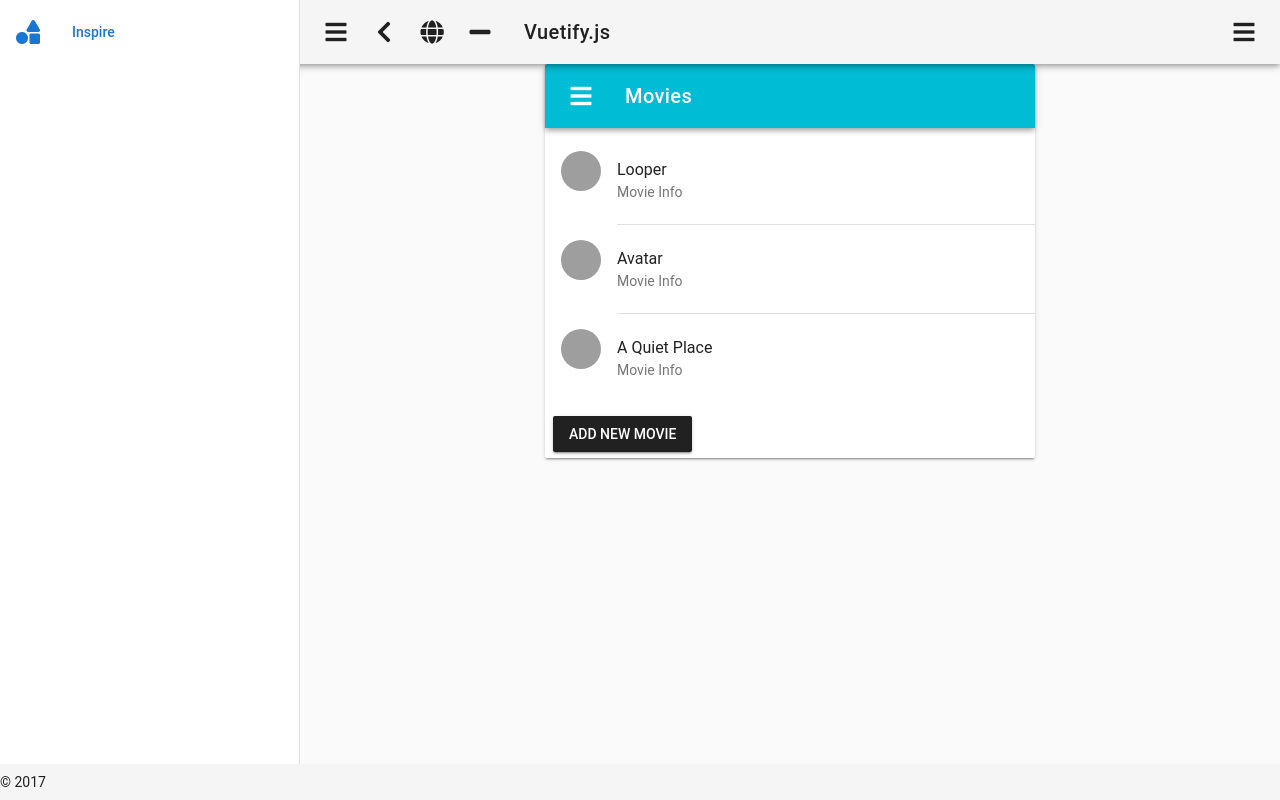
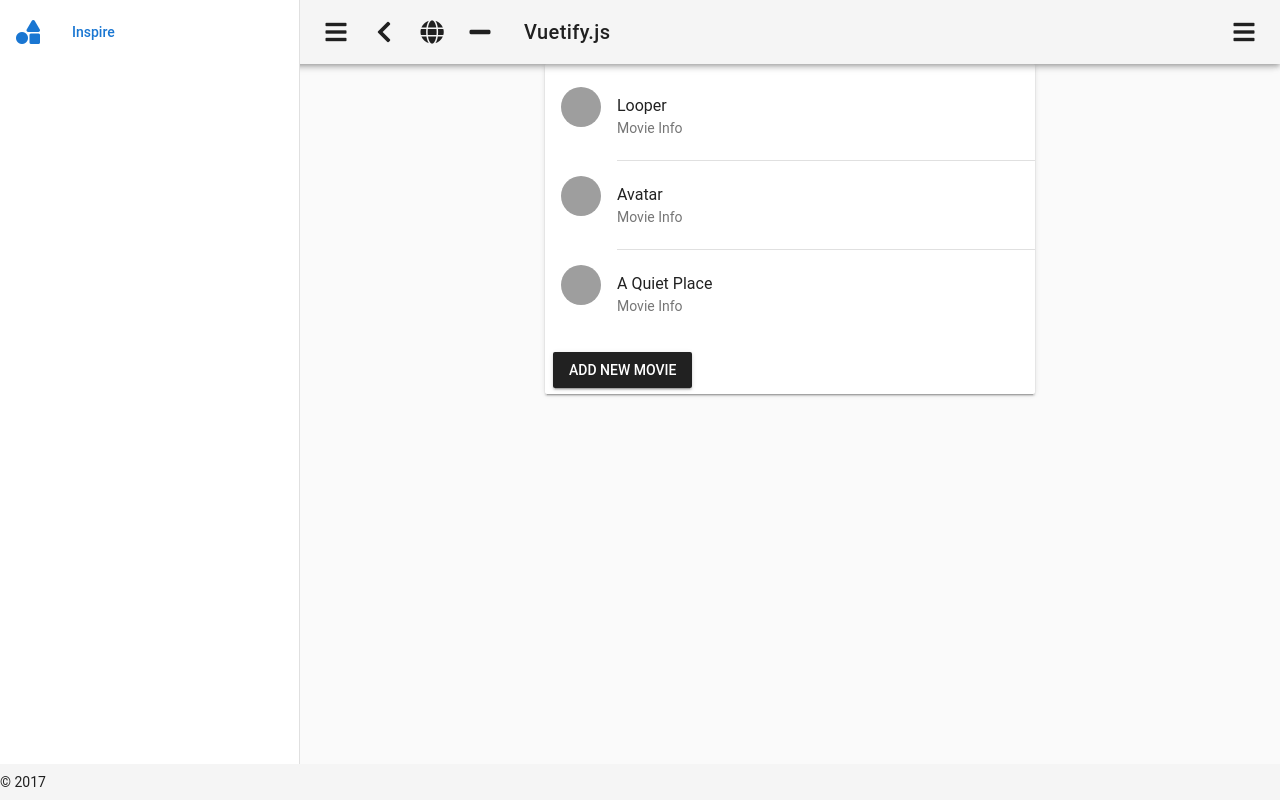
Before and after one commit to dheerajjalagam14/shelf-frontend, a Vue app: page /#/ in a window 1280 px wide. Built offline with nearby package versions, Linux system fonts and the light colour scheme; grey boxes are pictures that could not be loaded; a small style sheet from the web is missing.

Commit message:
Responded to Tim's comment about the excessive toolbar on the list overview. - Also removed the form.vue from the router

```diff
--- a/src/components/ListOverview.vue
+++ b/src/components/ListOverview.vue
@@ -3,7 +3,7 @@
     <v-layout row>
       <v-flex xs12 sm6 offset-sm3>
         <v-card>
-          <v-toolbar color="cyan"
+          <!-- <v-toolbar color="cyan"
           dark
           >
           <v-toolbar-side-icon>
@@ -17,7 +17,7 @@
             <v-btn icon>
               <v-icon></v-icon>
             </v-btn>
-          </v-toolbar>
+          </v-toolbar> -->
 
           <v-list three-line>
           <template v-for="(item, index) in items">
--- a/src/router.js
+++ b/src/router.js
@@ -1,6 +1,5 @@
 import Vue from 'vue';
 import Router from 'vue-router';
-import Form from './views/Form.vue'
 import ListOverview from './components/ListOverview.vue'
 
 Vue.use(Router);
```
